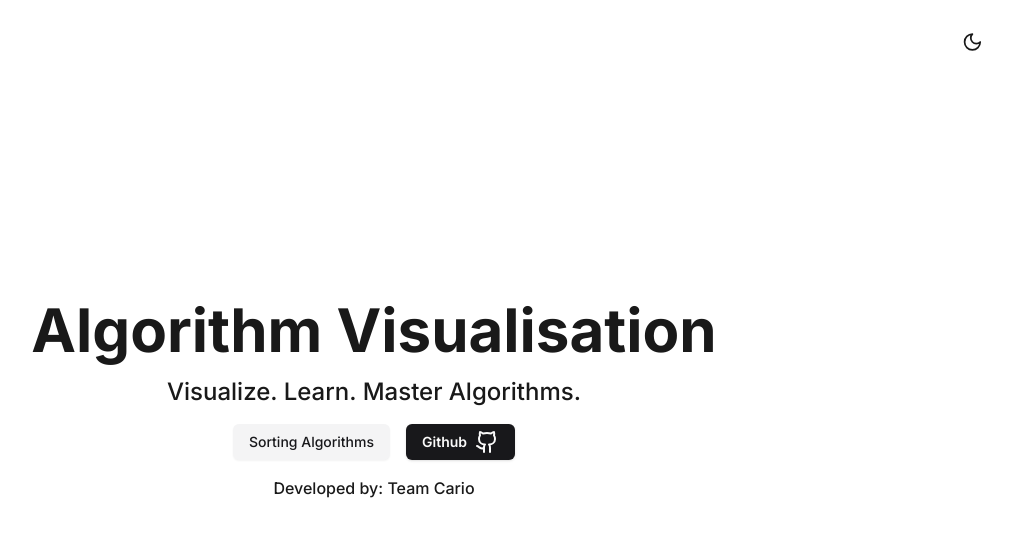
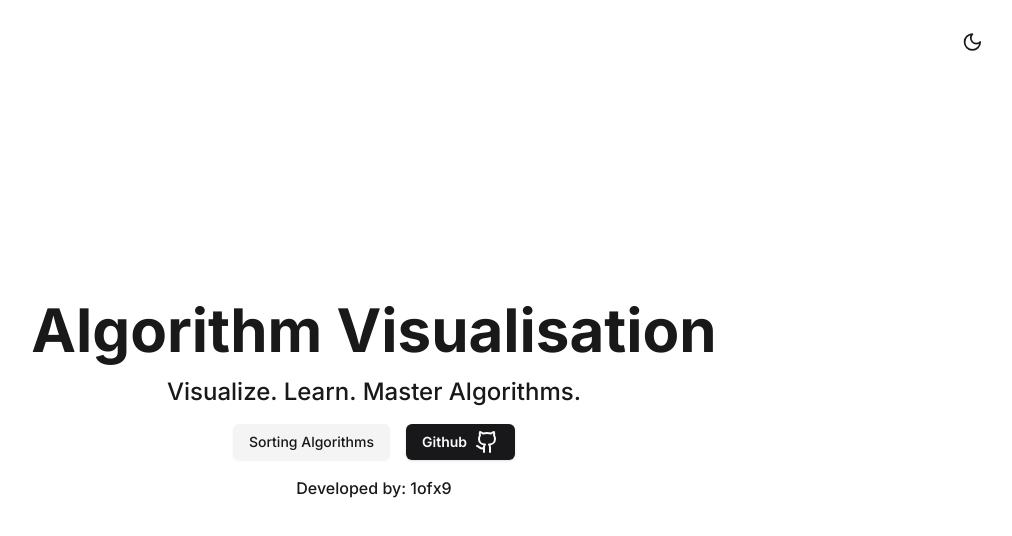
Before and after one commit to 1ofx9/algo-visualizer, a Next.js app: page / in a window 1280 px wide. Shown: the top 536 px of the page, without its empty margins (266-1278 px from the left). Built offline with nearby package versions, Linux system fonts and the light colour scheme.

Commit message:
updated names

```diff
--- a/app/page.tsx
+++ b/app/page.tsx
@@ -25,7 +25,7 @@ export default function Home() {
         </div>
         <div className="flex justify-center items-center gap-2 font-medium">
           <div>
-            <p>Developed by: Team Cario</p>
+            <p>Developed by: 1ofx9</p>
           </div>
         </div>
       </div>
--- a/components/footer.tsx
+++ b/components/footer.tsx
@@ -4,7 +4,7 @@ export default function Footer() {
   const currentYear = new Date().getFullYear();
   return (
     <div className="w-screen bottom-0 p-5 text-center cursor-default text-xs sm:text-sm font-medium">
-      &copy; {currentYear} Team Cario.
+      &copy; {currentYear} 1ofx9.
     </div>
   );
 }
```
Also changed, not shown: 1 other file (tests, documents, lock files or other folders).
